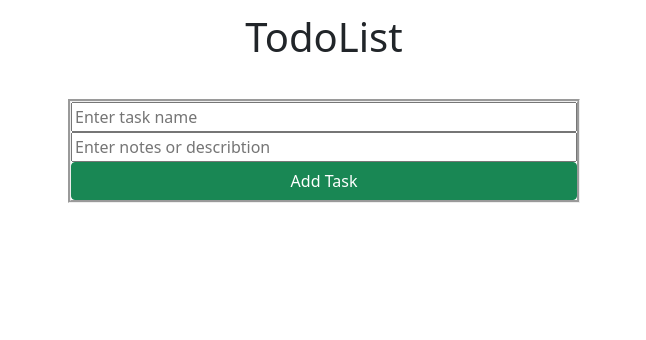
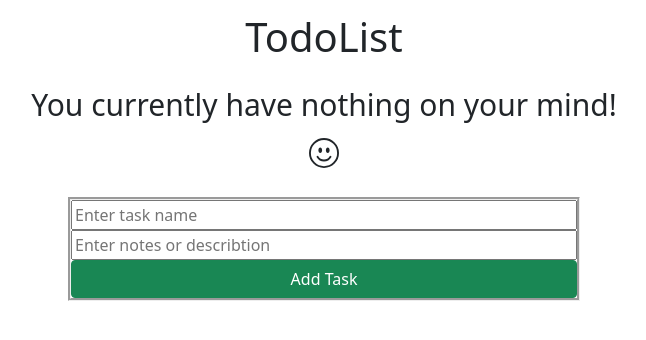
Before and after one commit to genosynth/todolistReact, a React (Create React App) app in the folder todolistreact/: page / in a window 1280 px wide. Shown: the top 340 px of the page, without its empty margins (316-962 px from the left). Built offline with nearby package versions, Linux system fonts and the light colour scheme.

Commit message:
before trying the edit button

```diff
--- a/todolistreact/src/App.css
+++ b/todolistreact/src/App.css
@@ -19,6 +19,11 @@ h1 {
 
 }
 
+.empty {
+  text-align: center;
+  font-size: 30px;
+}
+
 #root {
 
 
--- a/todolistreact/src/App.js
+++ b/todolistreact/src/App.js
@@ -31,6 +31,7 @@ function App() {
     localStorage.setItem("todos", JSON.stringify(todos))
   }, [todos]);
 
+
   function setStatus(id) { // used to change check from true to false or vice versa
     const changeStatus = todos.filter((todo) =>{
       //return todo.checked=true;
@@ -52,7 +53,7 @@ function App() {
 
   }
 
-  const deleteTodo= (name) =>{
+  const deleteTodo = (name) =>{
 
     if(window.confirm("You sure you want to delete this task?")===false) return
     const remove = todos.filter((todo)=>{
@@ -64,10 +65,11 @@ function App() {
 
   }
 
+
   return (
     <div>
       <Header></Header>
-      <TodoList todos={todos} status={setStatus} deleteTodo={deleteTodo}></TodoList>
+      <TodoList  todos={todos} status={setStatus} deleteTodo={deleteTodo}></TodoList>
       <AddToDo add={addTodo}></AddToDo>
 
 
--- a/todolistreact/src/components/Todo.js
+++ b/todolistreact/src/components/Todo.js
@@ -20,6 +20,7 @@ function Todo({todo,status,deleteTodo}) {
 
             </button>
 
+
             <button className="btn btn " onClick={()=>{deleteTodo(todo.name)}}>
                     <Icon.Trash></Icon.Trash>
             </button>
--- a/todolistreact/src/components/TodoList.js
+++ b/todolistreact/src/components/TodoList.js
@@ -1,14 +1,22 @@
 import Todo from './Todo'
+import * as Icon from 'react-bootstrap-icons';
 
 function TodoList({todos , status, deleteTodo}) {
+
+  if(todos.length===0){
+    return <div className='empty'>
+      <div>You currently have nothing on your mind! </div>
+      <Icon.EmojiSmile></Icon.EmojiSmile>
+      </div>
+  }
+
   return(
 
      todos.map(todo => {
+
             return <Todo key={todo.name} todo={todo} status={status} deleteTodo={deleteTodo}/>
+
         })
-
-
-
   )
 }
 
```
